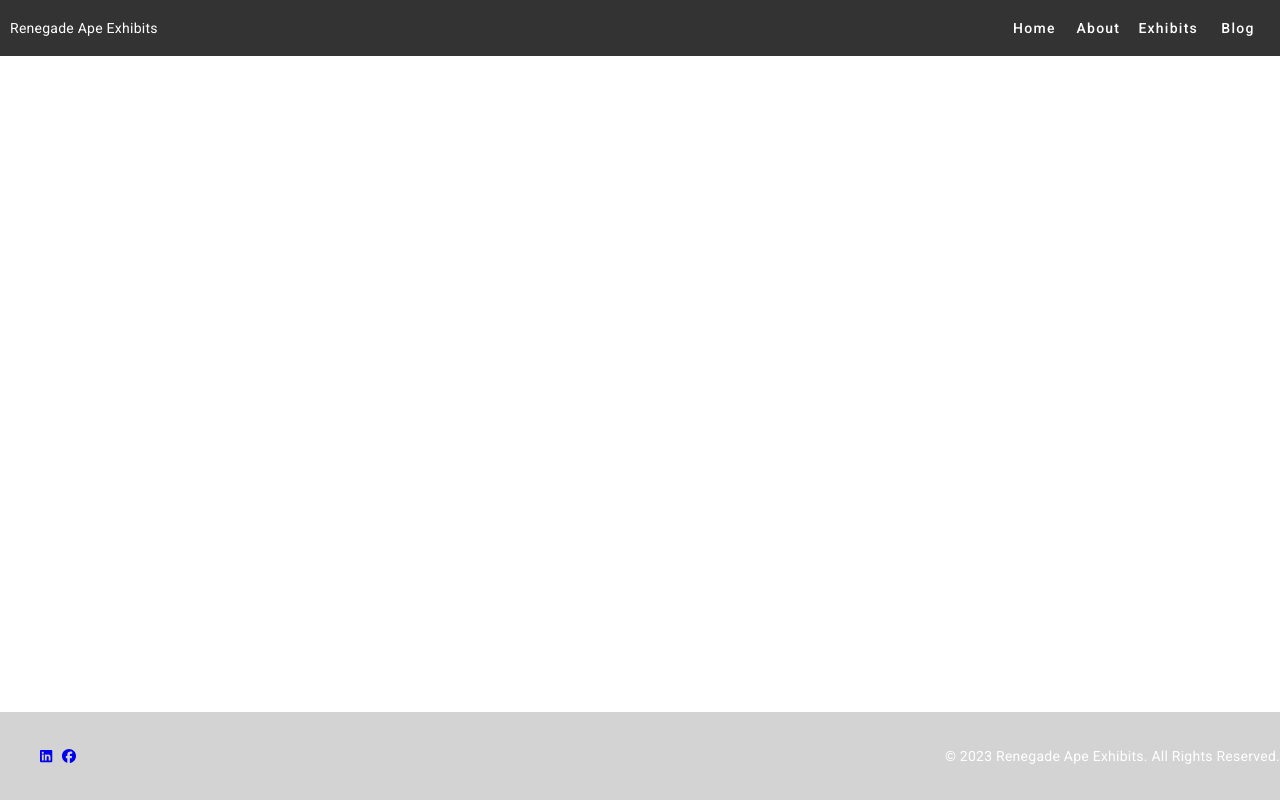
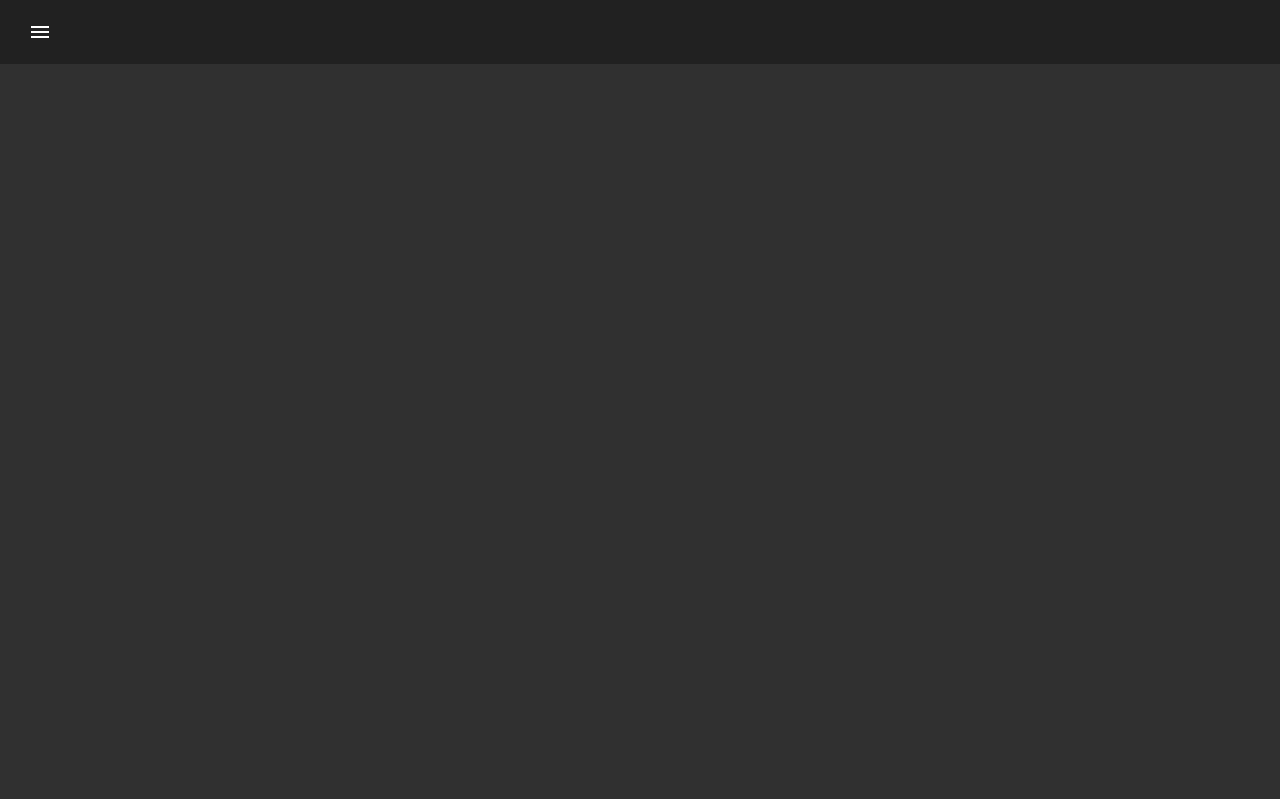
Before and after one commit to Paahn/rae, an Angular app in the folder rae-frontend/: page / in a window 1280 px wide. Built offline with nearby package versions, Linux system fonts and the light colour scheme.

Commit message:
dashboard menu

```diff
--- a/rae-frontend/src/app/features/shell/page-dashboard/page-dashboard.component.html
+++ b/rae-frontend/src/app/features/shell/page-dashboard/page-dashboard.component.html
@@ -1,41 +1,43 @@
-<header>
-  <div class="navbar">
-    <span>Renegade Ape Exhibits</span>
-    <nav>
-      <a mat-button routerLink="/">Home</a>
-      <a mat-button routerLink="/about">About</a>
-      <a mat-button routerLink="/exhibits">Exhibits</a>
-      <a mat-button routerLink="/blog">Blog</a>
-    </nav>
-  </div>
-</header>
+<mat-toolbar class="mat-elevation-z0">
+  <button
+    mat-icon-button
+    *ngIf="sidenav.mode === 'over'"
+    (click)="sidenav.toggle()"
+  >
+    <mat-icon *ngIf="!sidenav.opened"> menu </mat-icon>
+    <mat-icon *ngIf="sidenav.opened"> close </mat-icon>
+  </button>
+</mat-toolbar>
 
-<div class="content">
-  <ng-content></ng-content>
-</div>
+<mat-sidenav-container>
+  <mat-sidenav #sidenav="matSidenav" class="mat-elevation-z0">
+    <button mat-button class="menu-button" routerLink="/">
+      <mat-icon>home</mat-icon>
+      <span>Home</span>
+    </button>
+    <button mat-button class="menu-button" routerLink="/about">
+      <mat-icon>person</mat-icon>
+      <span>About</span>
+    </button>
+    <button mat-button class="menu-button" routerLink="/exhibits">
+      <mat-icon>collections</mat-icon>
+      <span>Exhibits</span>
+    </button>
+    <button mat-button class="menu-button" routerLink="/crafts">
+      <mat-icon>info</mat-icon>
+      <span>Craft Recipes</span>
+    </button>
 
-<footer>
-  <div class="footer-content">
-    <ul class="social-links">
-      <li>
-        <a
-          href="https://www.linkedin.com/company/renegade-ape-exhibits/"
-          target="_blank"
-          rel="noopener noreferrer"
-          ><fa-icon [icon]="faLinkedin"></fa-icon
-        ></a>
-      </li>
-      <li>
-        <a
-          href="https://www.facebook.com/SocialApeRAE/"
-          target="_blank"
-          rel="noopener noreferrer"
-          ><fa-icon [icon]="faFacebook"></fa-icon
-        ></a>
-      </li>
-    </ul>
-    <div class="copyright">
-      &copy; 2023 Renegade Ape Exhibits. All Rights Reserved.
+    <mat-divider></mat-divider>
+
+    <button mat-button class="menu-button" routerLink="/help">
+      <mat-icon>help</mat-icon>
+      <span>Help</span>
+    </button>
+  </mat-sidenav>
+  <mat-sidenav-content>
+    <div class="content mat-elevation-z0">
+      <router-outlet></router-outlet>
     </div>
-  </div>
-</footer>
+  </mat-sidenav-content>
+</mat-sidenav-container>
--- a/rae-frontend/src/app/features/shell/page-dashboard/page-dashboard.component.scss
+++ b/rae-frontend/src/app/features/shell/page-dashboard/page-dashboard.component.scss
@@ -1,51 +1,45 @@
-header {
+mat-sidenav {
+  margin: 16px;
+  width: fit-content;
+  border-right: none;
+  background: #6fbd84;
+  color: white;
+  border-radius: 5px;
+  padding: 16px;
+  text-align: center;
+}
+
+.content {
+  height: calc(100vh - 98px);
+  border-radius: 5px;
+  margin: 16px;
+  margin-left: 32px;
+
+  display: flex;
+  justify-content: center;
+  align-items: center;
+
+  font-size: 2rem;
+  color: #909090;
+}
+
+mat-sidenav-container {
+  height: calc(100vh - 65px);
+}
+.menu-button {
   width: 100%;
-  top: 0;
-  left: 0;
-  z-index: 1000;
+  display: flex;
+  align-items: center;
+  justify-content: flex-start;
+  font-size: 1rem;
 
-  .navbar {
-    display: flex;
-    background-color: #333;
-    overflow: hidden;
-    justify-content: space-between;
-    align-items: center;
-    color: #fff;
-    padding: 10px;
+  mat-icon {
+    margin-right: 8px;
   }
 }
 
-.content {
-  flex: 1;
-  display: flex;
+mat-divider {
+  margin-top: 16px;
+  margin-bottom: 16px;
+  background-color: #f5f5f5;
 }
-
-footer {
-  position: absolute;
-  bottom: 0;
-  width: 100%;
-  background-color: #d3d3d3;
-  color: #fff;
-  text-align: center;
-  padding: 20px 0;
-
-  .footer-content {
-    display: flex;
-    justify-content: space-between;
-    align-items: center;
-
-    .social-links {
-      display: flex;
-      list-style: none;
-      gap: 10px;
-
-      a {
-        display: inline-block;
-      }
-    }
-
-    .copyright {
-      font-size: 14px;
-    }
-  }
-}
--- a/rae-frontend/src/scss/material.module.ts
+++ b/rae-frontend/src/scss/material.module.ts
@@ -1,9 +1,20 @@
 import { NgModule } from '@angular/core';
 import { MatButtonModule } from '@angular/material/button';
 import { MatDividerModule } from '@angular/material/divider';
+import { MatIconModule } from '@angular/material/icon';
+
 import { MatListModule } from '@angular/material/list';
+import { MatSidenavModule } from '@angular/material/sidenav';
+import { MatToolbarModule } from '@angular/material/toolbar';
 
-const modules = [MatButtonModule, MatDividerModule, MatListModule];
+const modules = [
+  MatButtonModule,
+  MatDividerModule,
+  MatIconModule,
+  MatListModule,
+  MatSidenavModule,
+  MatToolbarModule,
+];
 
 @NgModule({
   imports: [modules],
```
